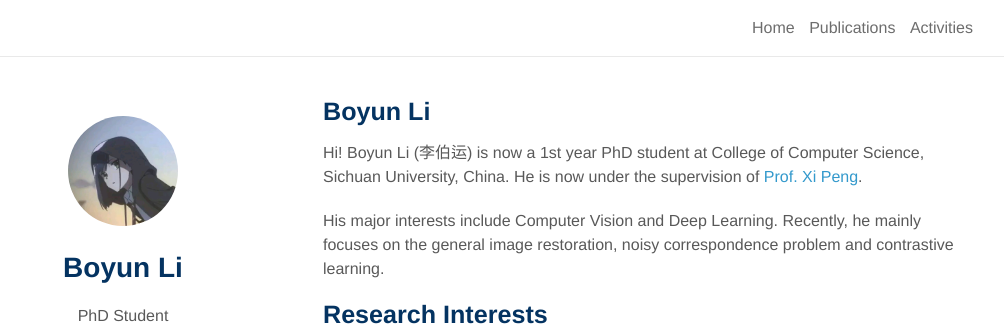
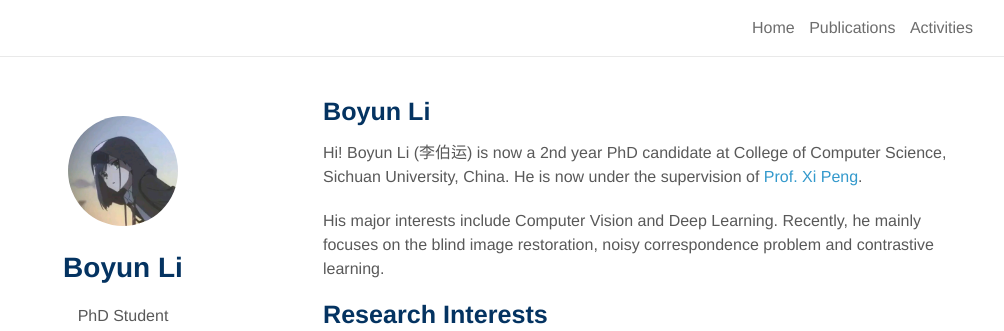
Before and after one commit to liboyun/liboyun.github.io, a Jekyll site: the page built from index.md, in a window 1280 px wide and 900 px high. Shown: the top 331 px of the window, without its empty margins (147-1151 px from the left). Built offline with Jekyll 4.4.1, drawn with Linux system fonts in a browser that asks for light colours; nearby versions of some CDN libraries; a style sheet for code colours, icons or effects is not loaded; our own code applies the rules of GitHub Pages for plain Markdown files.

Commit message:
update years

```diff
--- a/index.md
+++ b/index.md
@@ -4,9 +4,9 @@ layout: homepage
 
 ## Boyun Li
 
-Hi! Boyun Li (李伯运) is now a 1st year PhD student at College of Computer Science, Sichuan University, China. He is now under the supervision of [Prof. Xi Peng](https://pengxi.me/).
+Hi! Boyun Li (李伯运) is now a 2nd year PhD candidate at College of Computer Science, Sichuan University, China. He is now under the supervision of [Prof. Xi Peng](https://pengxi.me/).
 
-His major interests include Computer Vision and Deep Learning. Recently, he mainly focuses on the general image restoration, noisy correspondence problem and contrastive learning.
+His major interests include Computer Vision and Deep Learning. Recently, he mainly focuses on the blind image restoration, noisy correspondence problem and contrastive learning.
 
 
 
```
